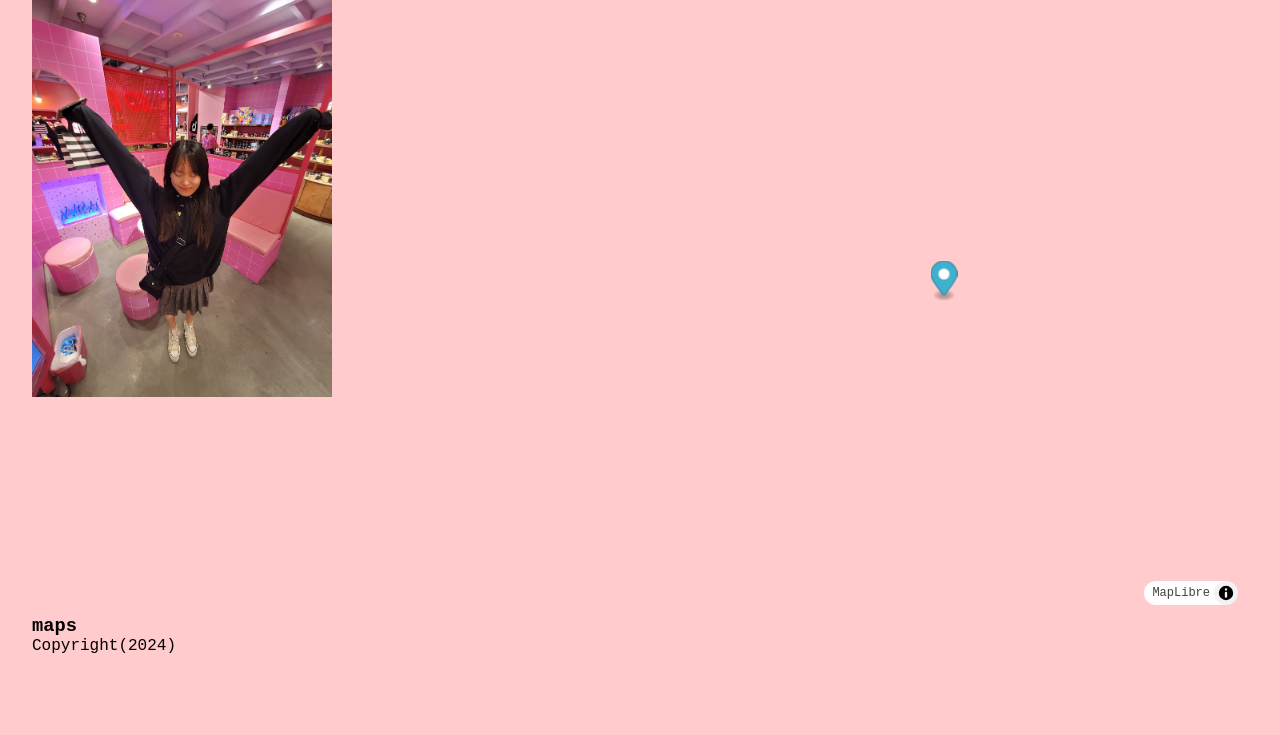
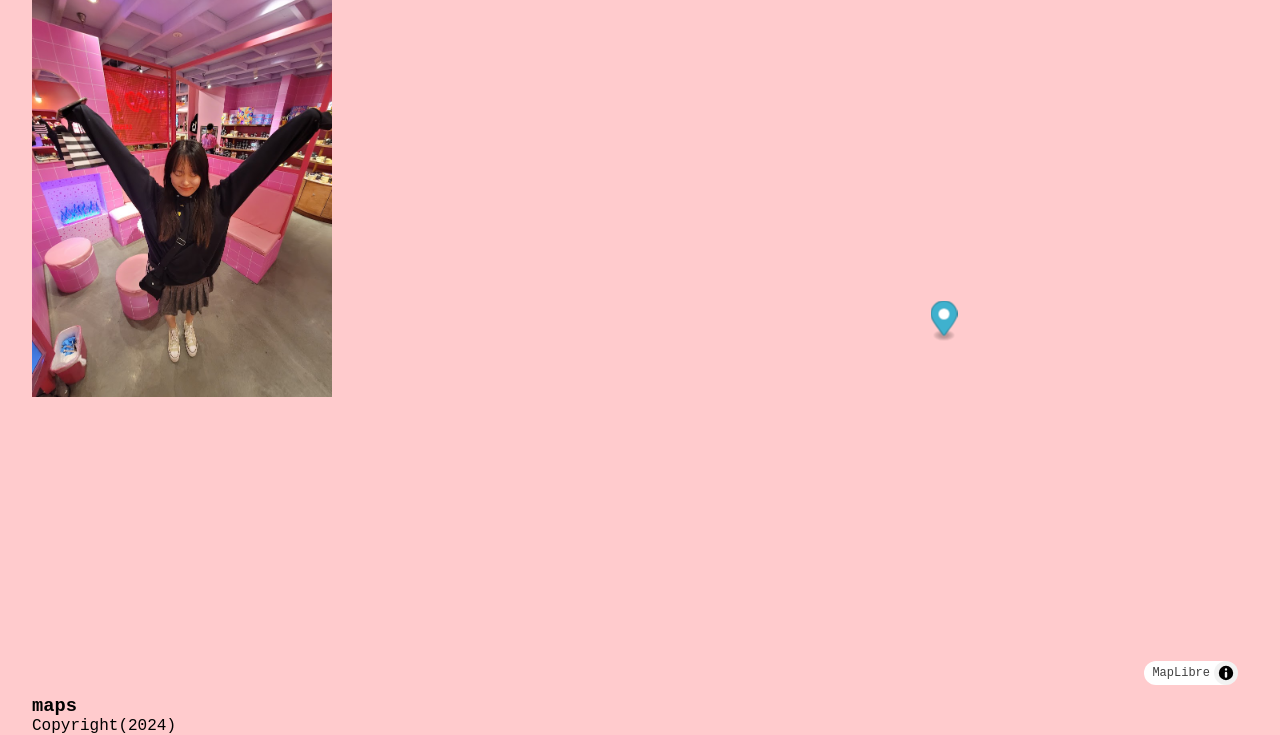
Before and after one commit to zhamic7/aa191a-labs, a plain HTML site: page week1/index.html in a window 1280 px wide. Shown: the part 94-829 px from the top of the page. Before the commit the page ends 800 px from the top, so only its background shows below. Drawn offline with nearby package versions, Linux system fonts and the light colour scheme; no server answers.

Commit message:
change map

```diff
--- a/week1/js/init.js
+++ b/week1/js/init.js
@@ -1,14 +1,14 @@
 // Initialize the map
 const map = new maplibregl.Map({
     container: 'map', // container ID
-    style: 'https://api.maptiler.com/maps/streets/style.json?key=get_your_own_OpIi9ZULNHzrESv6T2vL', // Your style URL
-    center: [-118.444, 34.0709], // Starting position [lng, lat]
+    style: 'https://api.maptiler.com/maps/streets/style.json?key=Oo1CDYXThbnZ95OKpxHl', // Your style URL
+    center: [-121.9622, 37.5489], // Starting position [lng, lat]
     zoom: 15 // Starting zoom level
 });
 
 // Add a marker to the map
 new maplibregl.Marker()
-    .setLngLat([-118.444, 34.0709])
+    .setLngLat([-121.9622, 37.5489])
     .setPopup(new maplibregl.Popup({ offset: 25 }) // Add popups
-        .setHTML('Math Sciences 4328 aka the Technology Sandbox<br> is the lab where I used to work in '))
+        .setHTML('Lake Elizabeth -- the local lake + city park!'))
     .addTo(map);
--- a/week1/styles/style.css
+++ b/week1/styles/style.css
@@ -54,7 +54,7 @@ img {
 
 #map {
     grid-area: map;
-    height: 80vh;
+    height: 90vh;
 }
 
 footer {
```
